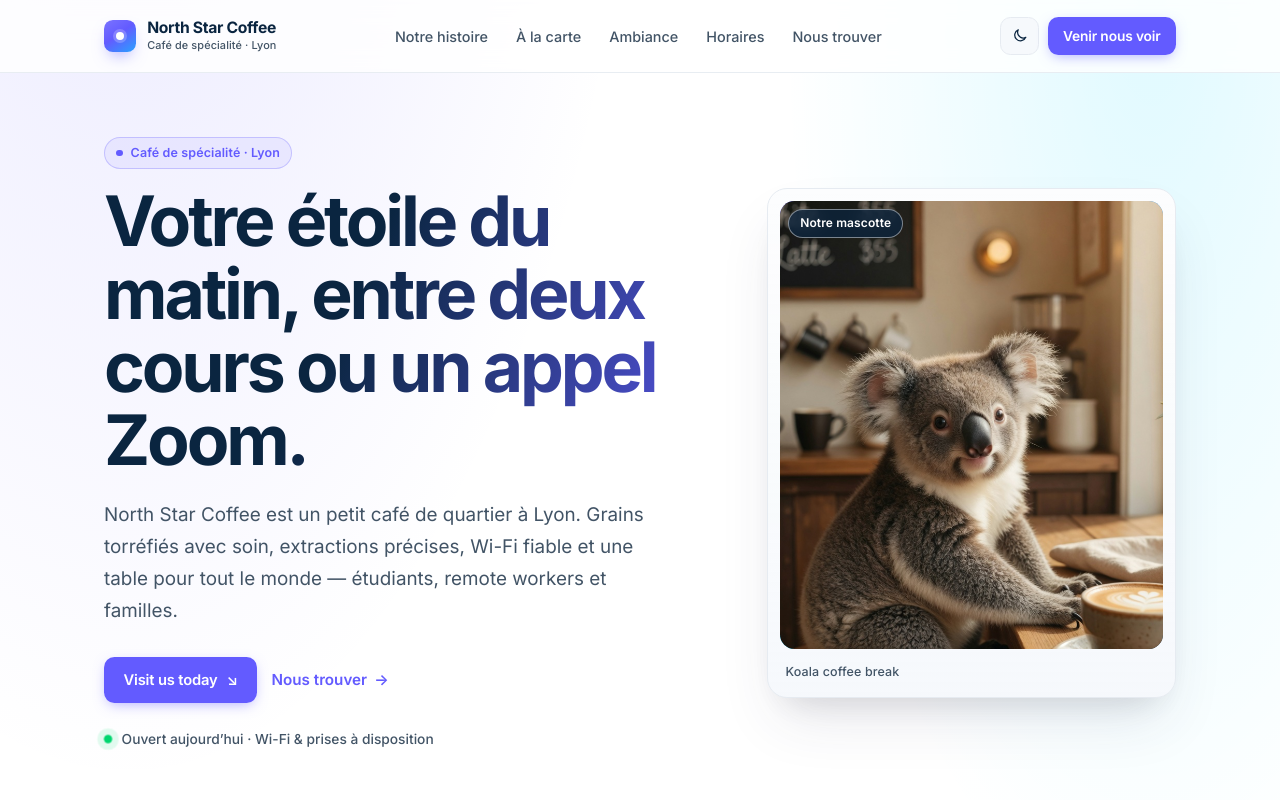
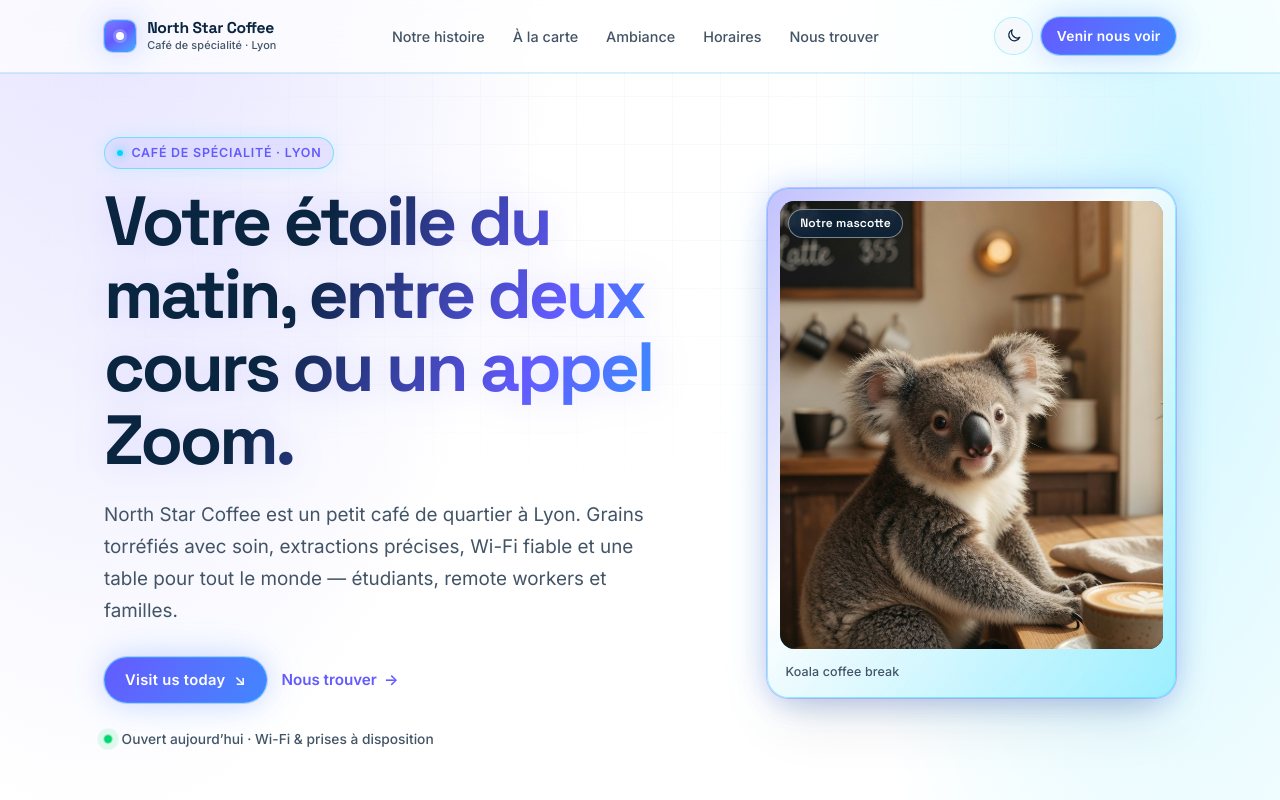
Before and after one commit to Expencial/marguerite-north-star-coffee-we-are-a-small-specialty-, a React (Vite) app: page / in a window 1280 px wide. Shown: the top 800 px of the page. Built offline with nearby package versions, Linux system fonts and the light colour scheme.

Commit message:
Update site via Marguerite (9c0ae93e)

```diff
--- a/site.config.json
+++ b/site.config.json
@@ -190,8 +190,8 @@
     "line": "#1b3a5a"
   },
   "fontPair": {
-    "display": "\"Inter\", system-ui, -apple-system, sans-serif",
+    "display": "\"Space Grotesk\", system-ui, -apple-system, sans-serif",
     "body": "\"Inter\", system-ui, -apple-system, sans-serif",
-    "stylesheetUrl": "https://fonts.googleapis.com/css2?family=Inter:wght@400;500;600;700;800&display=swap"
+    "stylesheetUrl": "https://fonts.googleapis.com/css2?family=Inter:wght@400;500;600;700;800&family=Space+Grotesk:wght@500;600;700&display=swap"
   }
 }
--- a/src/styles.css
+++ b/src/styles.css
@@ -44,19 +44,41 @@
 @layer components {
   .site {
     --shadow-soft: 0 30px 60px -12px rgb(50 50 93 / 12%), 0 18px 36px -18px rgb(0 0 0 / 14%);
+    --glow-accent: 0 0 0 1px color-mix(in srgb, var(--color-accent), transparent 72%),
+      0 0 28px color-mix(in srgb, var(--color-accent), transparent 78%),
+      0 0 48px color-mix(in srgb, var(--color-secondary), transparent 88%);
     --ease-out: cubic-bezier(0.23, 1, 0.32, 1);
     --ease-in-out: cubic-bezier(0.77, 0, 0.175, 1);
     overflow: hidden;
     background:
-      radial-gradient(ellipse 80% 50% at 10% -10%, rgb(99 91 255 / 16%), transparent 52%),
-      radial-gradient(ellipse 60% 40% at 90% 0%, rgb(0 212 255 / 12%), transparent 48%),
-      radial-gradient(ellipse 50% 30% at 50% 100%, rgb(99 91 255 / 6%), transparent 55%),
+      radial-gradient(ellipse 70% 45% at 8% -8%, color-mix(in srgb, var(--color-accent), transparent 78%), transparent 55%),
+      radial-gradient(ellipse 55% 40% at 92% 4%, color-mix(in srgb, var(--color-secondary), transparent 82%), transparent 50%),
+      radial-gradient(ellipse 50% 30% at 50% 100%, color-mix(in srgb, var(--color-accent), transparent 90%), transparent 55%),
       var(--color-background);
     color: var(--color-ink);
     font-family: var(--font-body);
     transition:
       background-color 220ms ease,
       color 220ms ease;
+  }
+
+  .site::before {
+    position: fixed;
+    inset: 0;
+    z-index: 0;
+    pointer-events: none;
+    background-image:
+      linear-gradient(color-mix(in srgb, var(--color-line), transparent 35%) 1px, transparent 1px),
+      linear-gradient(90deg, color-mix(in srgb, var(--color-line), transparent 35%) 1px, transparent 1px);
+    background-size: 48px 48px;
+    mask-image: radial-gradient(ellipse 75% 60% at 50% 20%, #000 10%, transparent 75%);
+    opacity: 0.45;
+    content: "";
+  }
+
+  .site > * {
+    position: relative;
+    z-index: 1;
   }
 
   .header-enter {
@@ -149,10 +171,17 @@
 
   .site[data-theme="dark"] {
     --shadow-soft: 0 30px 60px -12px rgb(0 0 0 / 45%), 0 18px 36px -18px rgb(0 0 0 / 40%);
+    --glow-accent: 0 0 0 1px color-mix(in srgb, var(--color-secondary), transparent 55%),
+      0 0 32px color-mix(in srgb, var(--color-accent), transparent 55%),
+      0 0 64px color-mix(in srgb, var(--color-secondary), transparent 70%);
     background:
-      radial-gradient(ellipse 80% 50% at 10% -10%, rgb(122 115 255 / 22%), transparent 52%),
-      radial-gradient(ellipse 60% 40% at 90% 0%, rgb(0 212 255 / 12%), transparent 48%),
+      radial-gradient(ellipse 70% 45% at 8% -8%, color-mix(in srgb, var(--color-accent), transparent 68%), transparent 55%),
+      radial-gradient(ellipse 55% 40% at 92% 4%, color-mix(in srgb, var(--color-secondary), transparent 72%), transparent 50%),
       var(--color-background);
+  }
+
+  .site[data-theme="dark"]::before {
+    opacity: 0.28;
   }
 
   .shell {
@@ -193,10 +222,11 @@
     position: sticky;
     top: 0;
     z-index: 10;
-    border-bottom: 1px solid color-mix(in srgb, var(--color-line), transparent 10%);
-    background: color-mix(in srgb, var(--color-background), transparent 18%);
-    backdrop-filter: blur(14px) saturate(1.2);
-    -webkit-backdrop-filter: blur(14px) saturate(1.2);
+    border-bottom: 1px solid color-mix(in srgb, var(--color-secondary), transparent 78%);
+    background: color-mix(in srgb, var(--color-background), transparent 28%);
+    box-shadow: 0 1px 0 color-mix(in srgb, var(--color-accent), transparent 88%);
+    backdrop-filter: blur(18px) saturate(1.35);
+    -webkit-backdrop-filter: blur(18px) saturate(1.35);
   }
 
   .header-inner {
@@ -221,10 +251,15 @@
     height: 2rem;
     flex: 0 0 auto;
     place-items: center;
-    border: none;
+    border: 1px solid color-mix(in srgb, var(--color-secondary), transparent 45%);
     border-radius: 0.55rem;
-    background: linear-gradient(145deg, #7a73ff 0%, #635bff 45%, #00d4ff 140%);
-    box-shadow: 0 8px 16px -6px rgb(99 91 255 / 55%);
+    background: linear-gradient(
+      145deg,
+      color-mix(in srgb, var(--color-accent), white 18%) 0%,
+      var(--color-accent) 48%,
+      var(--color-secondary) 140%
+    );
+    box-shadow: var(--glow-accent);
     transform: none;
   }
 
@@ -300,27 +335,38 @@
     align-items: center;
     justify-content: center;
     gap: 0.55rem;
-    border: 1px solid transparent;
-    border-radius: 0.65rem;
-    background: var(--color-accent);
+    border: 1px solid color-mix(in srgb, var(--color-secondary), transparent 55%);
+    border-radius: 999px;
+    background:
+      linear-gradient(
+        120deg,
+        var(--color-accent) 0%,
+        color-mix(in srgb, var(--color-accent), var(--color-secondary) 35%) 100%
+      );
     color: var(--color-accent-contrast);
-    padding: 0.7rem 1.15rem;
+    padding: 0.7rem 1.25rem;
     font-size: 0.92rem;
     font-weight: 600;
-    letter-spacing: -0.01em;
+    letter-spacing: 0.02em;
     text-decoration: none;
-    box-shadow: 0 4px 14px -4px rgb(99 91 255 / 55%);
+    text-transform: none;
+    box-shadow: var(--glow-accent);
     transition:
       transform 160ms var(--ease-out),
       box-shadow 180ms ease,
       background 180ms ease,
-      filter 180ms ease;
+      filter 180ms ease,
+      border-color 180ms ease;
   }
 
   @media (hover: hover) and (pointer: fine) {
     .button:hover {
-      filter: brightness(1.06);
-      box-shadow: 0 10px 24px -8px rgb(99 91 255 / 60%);
+      filter: brightness(1.08) saturate(1.08);
+      border-color: color-mix(in srgb, var(--color-secondary), transparent 25%);
+      box-shadow:
+        0 0 0 1px color-mix(in srgb, var(--color-secondary), transparent 40%),
+        0 0 36px color-mix(in srgb, var(--color-accent), transparent 55%),
+        0 12px 28px -10px color-mix(in srgb, var(--color-accent), transparent 45%);
       transform: translateY(-1px);
     }
   }
@@ -351,11 +397,12 @@
     height: 2.4rem;
     flex: 0 0 auto;
     place-items: center;
-    border: 1px solid var(--color-line);
-    border-radius: 0.65rem;
-    background: var(--color-surface);
+    border: 1px solid color-mix(in srgb, var(--color-secondary), transparent 70%);
+    border-radius: 999px;
+    background: color-mix(in srgb, var(--color-surface), transparent 10%);
     color: var(--color-ink);
     cursor: pointer;
+    backdrop-filter: blur(8px);
     transition:
       transform 180ms ease,
       background 180ms ease,
@@ -364,9 +411,9 @@
   }
 
   .theme-toggle:hover {
-    border-color: color-mix(in srgb, var(--color-accent), var(--color-line) 55%);
+    border-color: color-mix(in srgb, var(--color-secondary), transparent 35%);
     background: var(--color-background);
-    box-shadow: var(--shadow-soft);
+    box-shadow: var(--glow-accent);
     transform: translateY(-1px);
   }
 
@@ -402,22 +449,24 @@
     align-items: center;
     gap: 0.5rem;
     margin: 0 0 1rem;
-    padding: 0.35rem 0.7rem;
-    border: 1px solid color-mix(in srgb, var(--color-accent), transparent 72%);
+    padding: 0.35rem 0.75rem;
+    border: 1px solid color-mix(in srgb, var(--color-secondary), transparent 55%);
     border-radius: 999px;
-    background: color-mix(in srgb, var(--color-accent), transparent 92%);
+    background: color-mix(in srgb, var(--color-accent), transparent 90%);
     color: var(--color-accent);
     font-size: 0.78rem;
     font-weight: 600;
-    letter-spacing: 0.01em;
-    text-transform: none;
+    letter-spacing: 0.06em;
+    text-transform: uppercase;
+    box-shadow: 0 0 18px color-mix(in srgb, var(--color-secondary), transparent 88%);
   }
 
   .eyebrow::before {
     width: 0.4rem;
     height: 0.4rem;
     border-radius: 50%;
-    background: currentColor;
+    background: var(--color-secondary);
+    box-shadow: 0 0 10px var(--color-secondary);
     content: "";
   }
 
@@ -436,19 +485,22 @@
     background: linear-gradient(
       115deg,
       var(--color-ink) 0%,
-      var(--color-ink) 42%,
-      color-mix(in srgb, var(--color-accent), var(--color-ink) 18%) 100%
+      var(--color-ink) 34%,
+      var(--color-accent) 72%,
+      var(--color-secondary) 120%
     );
     -webkit-background-clip: text;
     background-clip: text;
     color: transparent;
+    filter: drop-shadow(0 0 18px color-mix(in srgb, var(--color-accent), transparent 82%));
   }
 
   .site[data-theme="dark"] .hero h1 {
-    background: linear-gradient(115deg, #fff 0%, #d7d4ff 55%, #7adfff 120%);
+    background: linear-gradient(115deg, #fff 0%, #d7d4ff 42%, #7adfff 100%);
     -webkit-background-clip: text;
     background-clip: text;
     color: transparent;
+    filter: drop-shadow(0 0 22px color-mix(in srgb, var(--color-secondary), transparent 55%));
   }
 
   .hero-description {
@@ -517,13 +569,33 @@
     width: min(100%, 32rem);
     margin: 0 auto;
     padding: 0.75rem;
-    border: 1px solid var(--color-line);
-    border-radius: 1.25rem;
+    border: 1px solid color-mix(in srgb, var(--color-secondary), transparent 62%);
+    border-radius: 1.35rem;
     background:
-      linear-gradient(180deg, rgb(255 255 255 / 70%), rgb(246 249 252 / 90%)),
-      var(--color-surface);
-    box-shadow: var(--shadow-soft);
+      linear-gradient(
+        160deg,
+        color-mix(in srgb, var(--color-surface), transparent 8%),
+        color-mix(in srgb, var(--color-background), transparent 12%)
+      );
+    box-shadow: var(--glow-accent), var(--shadow-soft);
     transform: none;
+    backdrop-filter: blur(10px);
+  }
+
+  .hero-visual::before {
+    position: absolute;
+    inset: -1px;
+    z-index: -1;
+    border-radius: inherit;
+    background: linear-gradient(
+      130deg,
+      color-mix(in srgb, var(--color-accent), transparent 35%),
+      transparent 42%,
+      color-mix(in srgb, var(--color-secondary), transparent 30%)
+    );
+    opacity: 0.55;
+    content: "";
+    filter: blur(0.5px);
   }
 
   .site[data-theme="dark"] .hero-visual {
@@ -830,10 +902,16 @@
     position: relative;
     min-height: 17rem;
     padding: 1.6rem 1.45rem;
-    border: 1px solid var(--color-line);
-    border-radius: 1rem;
-    background: var(--color-background);
+    border: 1px solid color-mix(in srgb, var(--color-line), var(--color-secondary) 18%);
+    border-radius: 1.1rem;
+    background:
+      linear-gradient(
+        165deg,
+        color-mix(in srgb, var(--color-background), white 8%),
+        color-mix(in srgb, var(--color-surface), transparent 20%)
+      );
     box-shadow: 0 1px 0 rgb(50 50 93 / 4%);
+    backdrop-filter: blur(8px);
     transition:
       opacity 560ms var(--ease-out),
       transform 560ms var(--ease-out),
@@ -869,8 +947,8 @@
 
   @media (hover: hover) and (pointer: fine) {
     .service-card.is-revealed:hover {
-      border-color: color-mix(in srgb, var(--color-accent), var(--color-line) 65%);
-      box-shadow: var(--shadow-soft);
+      border-color: color-mix(in srgb, var(--color-secondary), var(--color-accent) 40%);
+      box-shadow: var(--glow-accent), var(--shadow-soft);
       transform: translateY(-0.3rem);
     }
   }
@@ -892,9 +970,15 @@
     width: 3rem;
     height: 3rem;
     place-items: center;
-    border-radius: 0.75rem;
-    background: linear-gradient(145deg, rgb(99 91 255 / 14%), rgb(0 212 255 / 12%));
+    border: 1px solid color-mix(in srgb, var(--color-secondary), transparent 70%);
+    border-radius: 0.85rem;
+    background: linear-gradient(
+      145deg,
+      color-mix(in srgb, var(--color-accent), transparent 86%),
+      color-mix(in srgb, var(--color-secondary), transparent 88%)
+    );
     color: var(--color-accent);
+    box-shadow: 0 0 18px color-mix(in srgb, var(--color-accent), transparent 82%);
   }
 
   .service-icon svg {
@@ -935,11 +1019,15 @@
     position: relative;
     min-height: 18rem;
     overflow: hidden;
-    border-radius: 1rem;
+    border: 1px solid color-mix(in srgb, var(--color-secondary), transparent 72%);
+    border-radius: 1.15rem;
     background:
       linear-gradient(145deg, var(--gallery-light), var(--gallery-dark));
     box-shadow: var(--shadow-soft);
-    transition: transform 420ms var(--ease-out);
+    transition:
+      transform 420ms var(--ease-out),
+      box-shadow 420ms var(--ease-out),
+      border-color 420ms ease;
   }
 
   .gallery-photo {
@@ -954,6 +1042,8 @@
 
   @media (hover: hover) and (pointer: fine) {
     .gallery-card.is-revealed:hover .gallery-media {
+      border-color: color-mix(in srgb, var(--color-secondary), transparent 40%);
+      box-shadow: var(--glow-accent), var(--shadow-soft);
       transform: translateY(-0.3rem);
     }
 
@@ -1147,13 +1237,14 @@
     display: grid;
     gap: 2.5rem;
     padding: 2rem 1.35rem;
-    border: 1px solid color-mix(in srgb, var(--color-accent), transparent 55%);
-    border-radius: 1.25rem;
+    border: 1px solid color-mix(in srgb, var(--color-secondary), transparent 40%);
+    border-radius: 1.35rem;
     background:
-      radial-gradient(ellipse 80% 70% at 100% 0%, rgb(0 212 255 / 28%), transparent 45%),
-      linear-gradient(145deg, #635bff 0%, #5147e5 55%, #3d3bb8 120%);
+      radial-gradient(ellipse 80% 70% at 100% 0%, color-mix(in srgb, var(--color-secondary), transparent 55%), transparent 45%),
+      radial-gradient(ellipse 50% 60% at 0% 100%, color-mix(in srgb, var(--color-accent), transparent 45%), transparent 50%),
+      linear-gradient(145deg, var(--color-accent) 0%, color-mix(in srgb, var(--color-accent), #1a1f5c 35%) 55%, #1a1f5c 120%);
     color: #fff;
-    box-shadow: var(--shadow-soft);
+    box-shadow: var(--glow-accent), var(--shadow-soft);
   }
 
   .contact .eyebrow {
```
